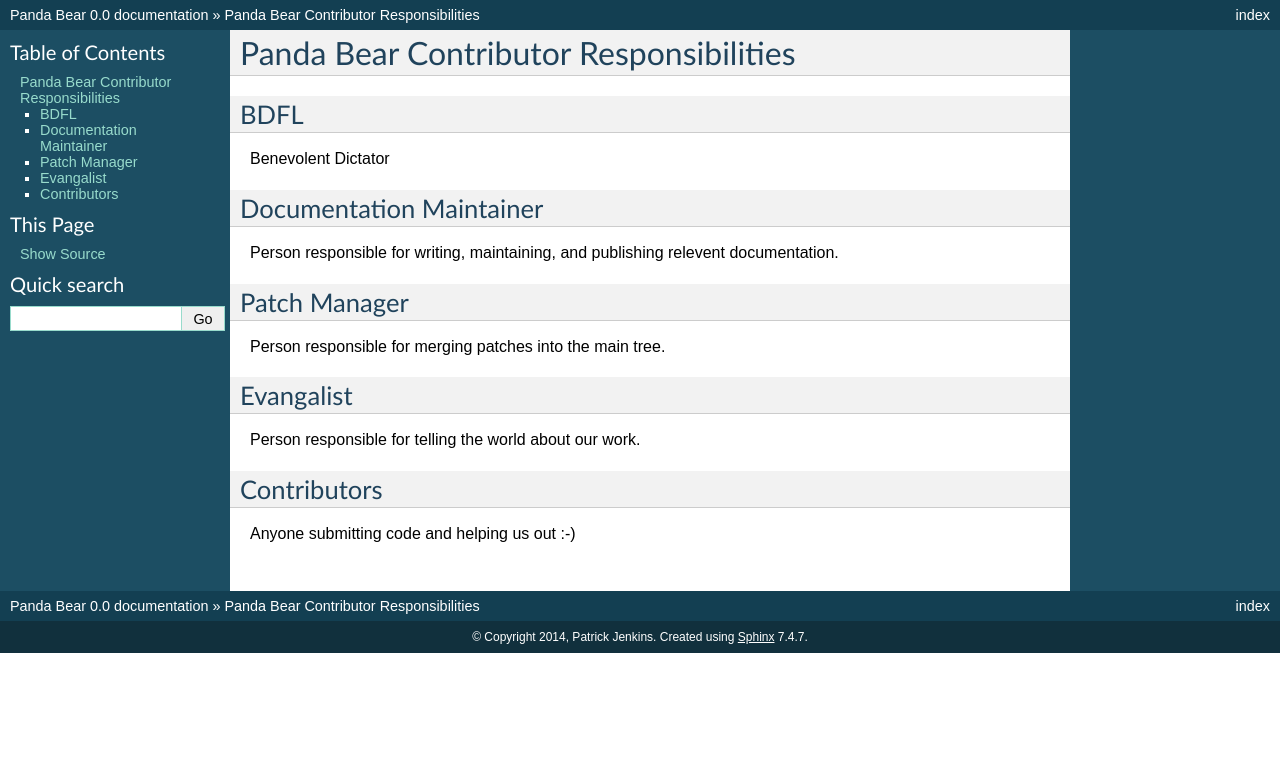
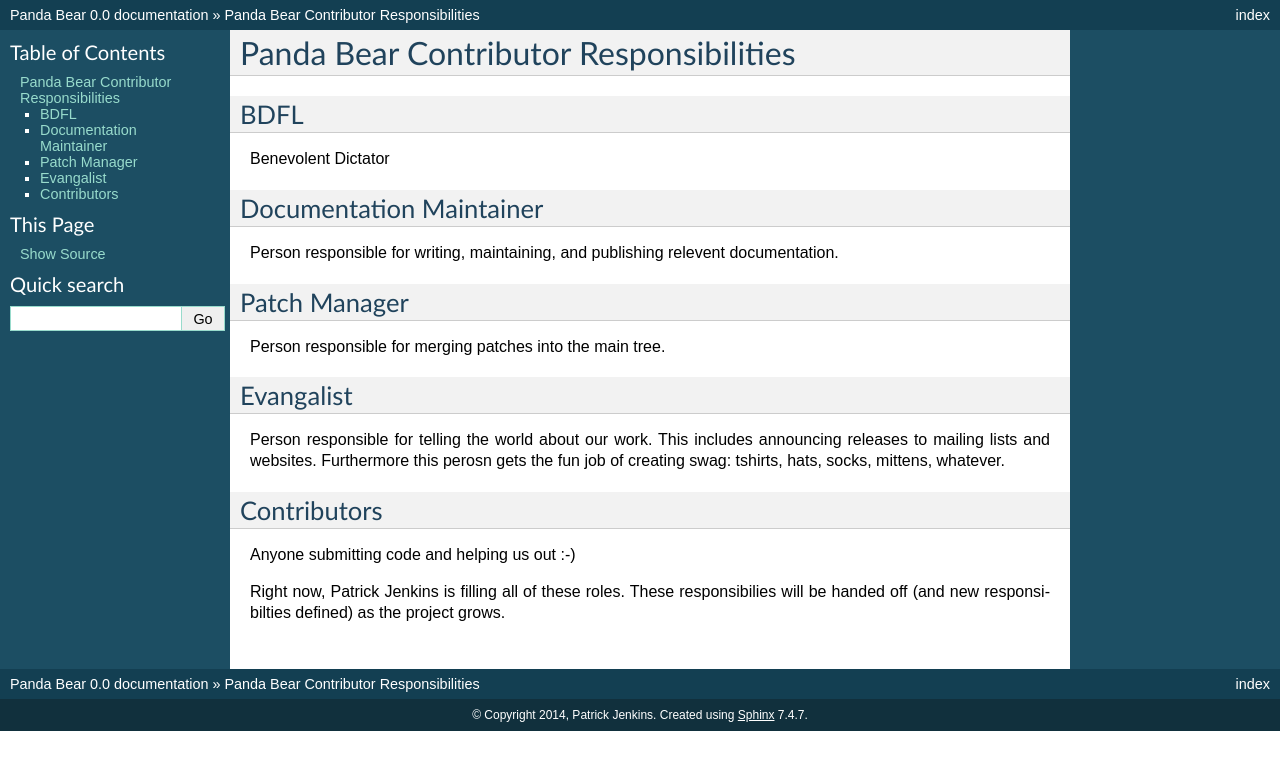
Before and after one commit to patjenk/PandaBear, a Sphinx documentation site: the page built from docs/responsibilities.rst, in a window 1280 px wide. Shown: the top 770 px of the page. Built offline with Sphinx 7.4.7, drawn with Linux system fonts in a browser that asks for light colours.

Commit message:
fleshed out the responsibilities doc a little more. Nothing groundbreaking.

```diff
--- a/docs/responsibilities.rst
+++ b/docs/responsibilities.rst
@@ -16,8 +16,10 @@
 
 Evangalist
 =========
-Person responsible for telling the world about our work.
+Person responsible for telling the world about our work. This includes announcing releases to mailing lists and websites. Furthermore this perosn gets the fun job of creating swag: tshirts, hats, socks, mittens, whatever.
 
 Contributors
 ============
 Anyone submitting code and helping us out :-)
+
+Right now, Patrick Jenkins is filling all of these roles. These responsibilies will be handed off (and new responsibilties defined) as the project grows.
```
